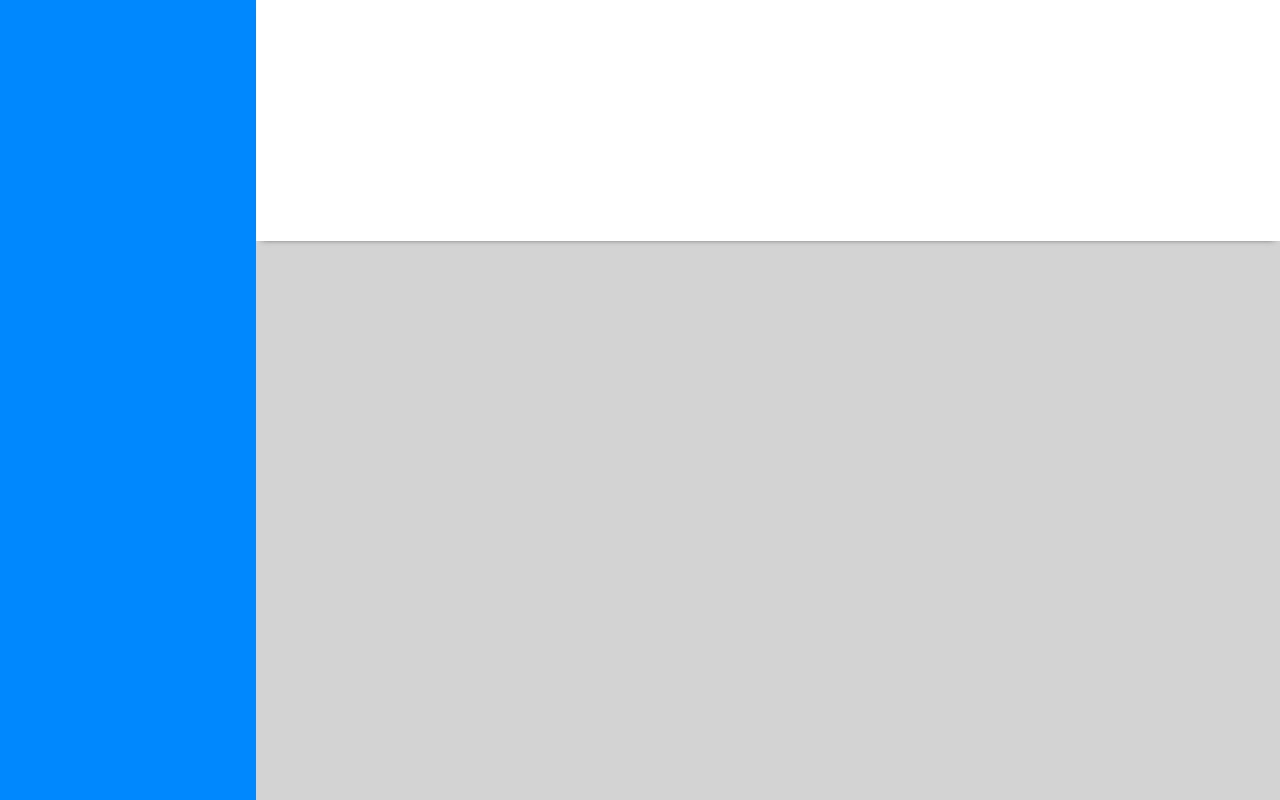
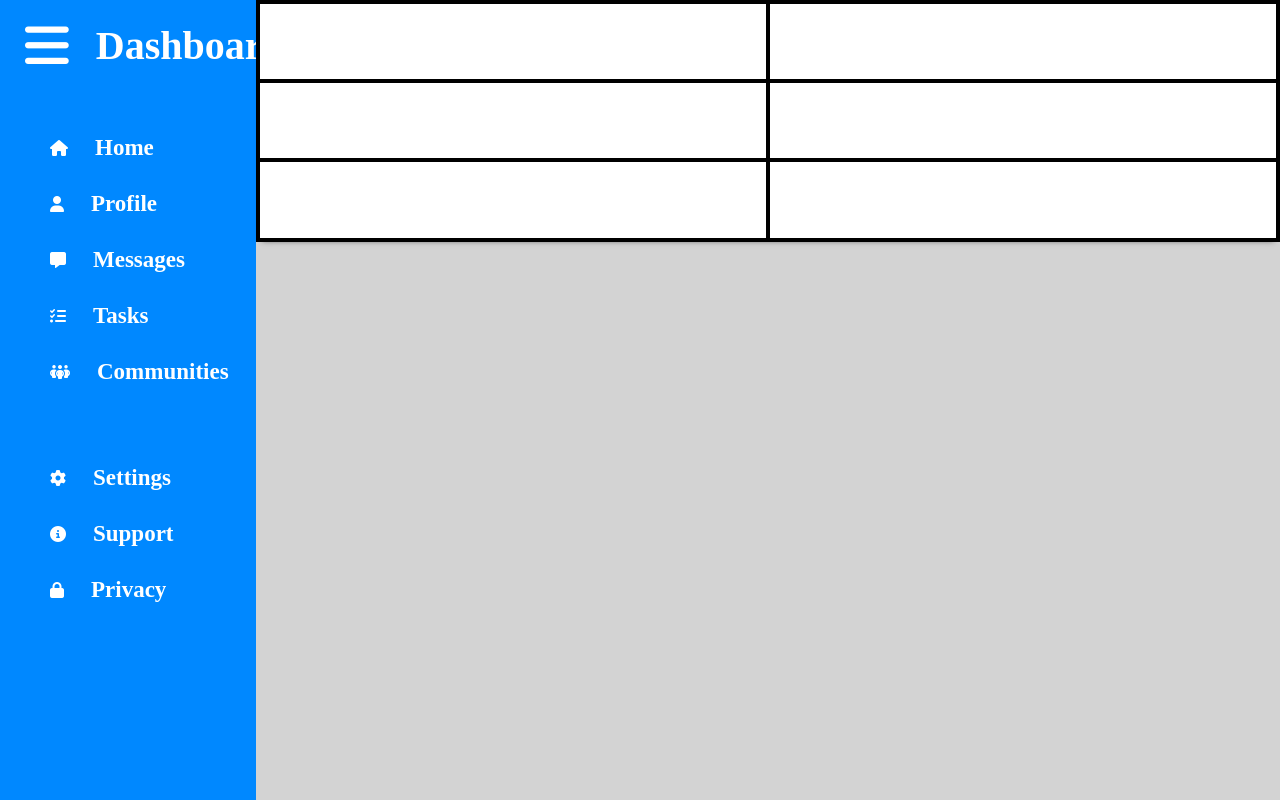
Before and after one commit to scubasteve925/admin-page, a plain HTML site: page index.html in a window 1280 px wide. Shown: the top 800 px of the page. Drawn offline with Linux system fonts and the light colour scheme.

Commit message:
Sidebar complete

```diff
--- a/index.html
+++ b/index.html
@@ -4,18 +4,75 @@
   <meta charset="UTF-8">
   <meta name="viewport" content="width=device-width, initial-scale=1.0">
   <link rel="stylesheet" href="styles.css">
+  <script src="https://kit.fontawesome.com/477a594885.js" crossorigin="anonymous"></script>
   <title>Admin Page</title>
 </head>
 <body>
 
   <div class="big-template">
-    <div class="sidebar box">
+    <div class="sidebar">
+
+      <div class="wrap">
+        <i class="fa-solid fa-bars" style="color: #ffffff;"></i>
+        <div class="dashboard">Dashboard</div>
+      </div>
+
+      <div class="wrap">
+        <i class="fa-solid fa-house" style="color: #ffffff;"></i>
+        <div class="home">Home</div>
+      </div>
+
+      <div class="wrap">
+        <i class="fa-solid fa-user" style="color: #ffffff;"></i>
+        <div class="profile">Profile</div>
+      </div>
+
+      <div class="wrap">
+        <i class="fa-solid fa-message" style="color: #ffffff;"></i>
+        <div class="messages">Messages</div>
+      </div>
+
+      <div class="wrap">
+        <i class="fa-solid fa-list-check" style="color: #ffffff;"></i>
+        <div class="tasks">Tasks</div>
+      </div>
+
+      <div class="wrap">
+        <i class="fa-solid fa-people-group" style="color: #ffffff;"></i>
+        <div class="communities">Communities</div>
+      </div>
+
+      <div class="wrap">
+        <i class="fa-solid fa-gear" style="color: #ffffff;"></i>
+        <div class="settings">Settings</div>
+      </div>
+
+      <div class="wrap">
+        <i class="fa-solid fa-circle-info" style="color: #ffffff;"></i>
+        <div class="support">Support</div>
+      </div>
+
+      <div class="wrap">
+        <i class="fa-solid fa-lock" style="color: #ffffff;"></i>
+        <div class="privacy">Privacy</div>
+      </div>
+
+    </div>
+
+    <div class="heading">
+      <div></div>
+      <div></div>
+      <div></div>
+      <div></div>
+      <div></div>
+      <div></div>
+    </div>
+
+    <div class="content"></div>
 
 
-    </div>
-    <div class="heading box"></div>
-    <div class="content box"></div>
   </div>
+
 
 </body>
 </html>
--- a/styles.css
+++ b/styles.css
@@ -1,24 +1,21 @@
 body {
   margin: 0;
-}
+  }
 
 .big-template {
-  height: 962px;
+  height: 966px;
   display: grid;
   grid-template-columns: 20% 40% 40%;
   grid-template-rows: 25%
 }
 
-.box {
-
-}
-
 .sidebar {
+  display: flex;
+  flex-direction: column;
   grid-column: ;
   grid-row: 1/4 ;
   background-color: rgb(0, 136, 255);
 }
-
 
 .heading {
   grid-column: 2/4;
@@ -38,3 +35,54 @@ body {
   box-shadow: 0 4px 6px -6px #222;
   position: relative;
 }
+
+.sidebar i {
+  margin-left: 40px;
+  padding: 10px 0px;
+}
+
+.wrap {
+  display: flex;
+  padding: 10px;
+  color: white;
+  font-weight: bold;
+}
+
+.wrap div {
+  margin-left: 27px;
+  align-self: center;
+  font-size: 23px;
+}
+
+.wrap .home, .wrap .fa-house {
+  margin-top: 30px;
+}
+
+.wrap .fa-bars {
+  margin-left: 15px;
+  font-size: 50px;
+}
+
+.wrap .dashboard {
+  font-size: 40px;
+  text-align: center;
+}
+
+.wrap .settings, .wrap .fa-gear {
+  margin-top: 50px;
+}
+
+.heading {
+  display: grid;
+  grid-template-columns: 50% 50%;
+  grid-template-rows: ;
+  border: solid 2px black;
+}
+
+.heading div {
+  border: solid 2px black;
+}
+
+.content {
+  display: grid;
+}
```
